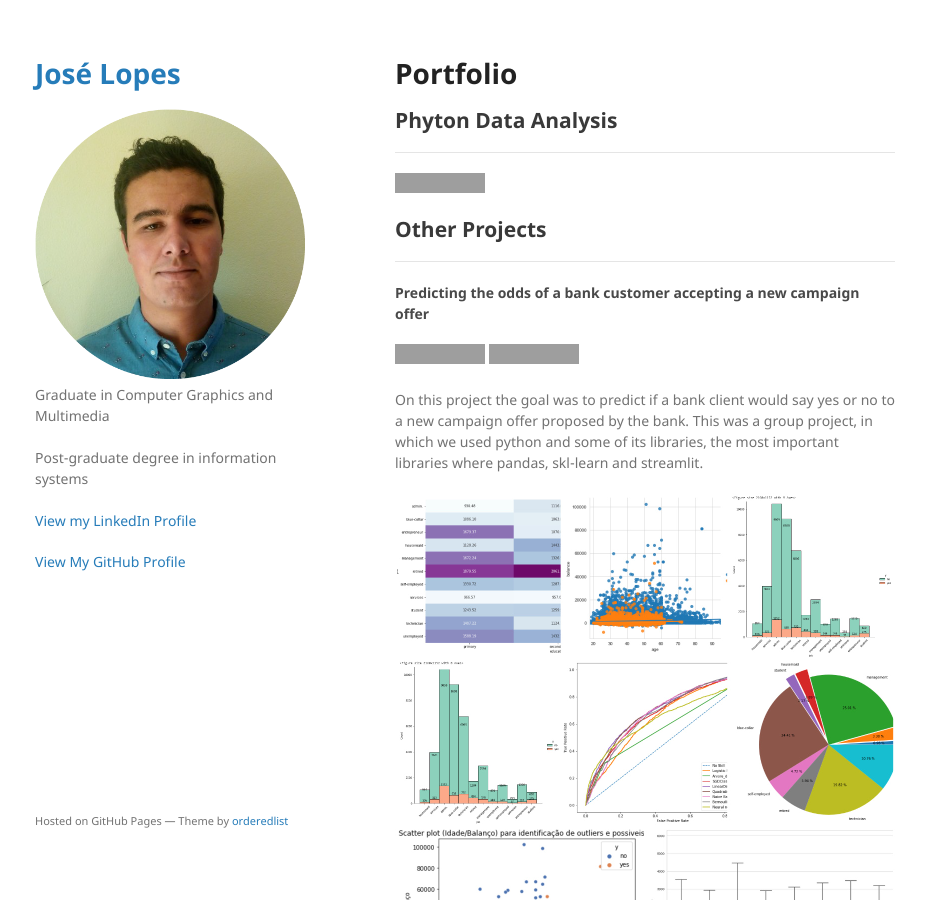
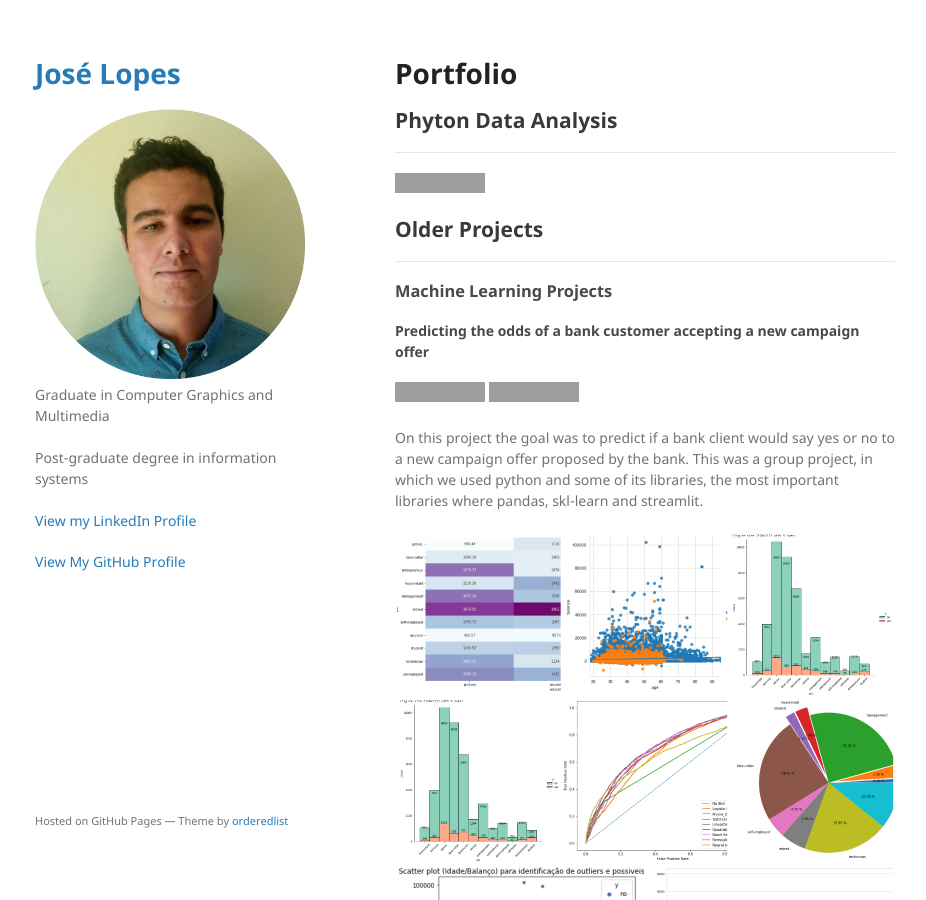
Before and after one commit to LopesJos/Lopesjos.github.io, a Jekyll site: the page built from index.md, in a window 1280 px wide and 900 px high, cut to the strip 0-900 px from the top of the window. Shown: the whole strip, without its empty margins (175-1101 px from the left). Built offline with Jekyll 4.4.1, drawn with Linux system fonts in a browser that asks for light colours; our own code applies the rules of GitHub Pages for plain Markdown files; grey boxes are pictures that could not be loaded.

Commit message:
Update index.md

```diff
--- a/index.md
+++ b/index.md
@@ -9,9 +9,10 @@ layout: default
 [![Open Notebook](https://img.shields.io/badge/Jupyter-Open_Notebook-blue?logo=Jupyter)](projects/Airbnb.md)
 
 
-## Other Projects
+## Older Projects
 
 ---
+### Machine Learning Projects
 
 #### Predicting the odds of a bank customer accepting a new campaign offer
 
```
